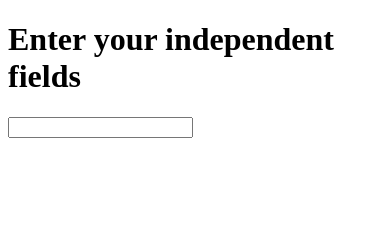
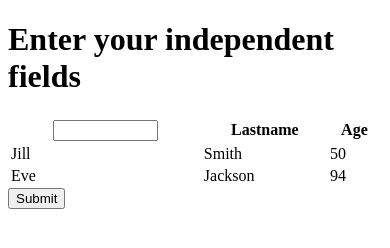
Before and after one commit to bam1098/bam1098.github.io, a plain HTML site: page index.html in a window 390 px wide. Drawn offline with Linux system fonts and the light colour scheme.

Commit message:
tableTest

```diff
--- a/index.html
+++ b/index.html
@@ -6,7 +6,34 @@
     <body>
         <h1>Enter your independent fields</h1>
 
-        <input type="text" id="name" name="name" size="20">
+        <table style="width:100%">
+            <tr>
+              <th><input type="text" id="name" name="name"size = "10"></th>
+              <th>Lastname</th>
+              <th>Age</th>
+            </tr>
+            <tr>
+              <td>Jill</td>
+              <td>Smith</td>
+              <td>50</td>
+            </tr>
+            <tr>
+              <td>Eve</td>
+              <td>Jackson</td>
+              <td>94</td>
+            </tr>
+          </table>
+
+
+        <button id="submitButton">Submit</button>
+
+        <script>
+            let clicker = document.getElementById("submitButton");
+
+            /*var onButtonClick = function(){
+                clickerButton
+            }*/
+        </script>
     </body>
 
 </html>
```
